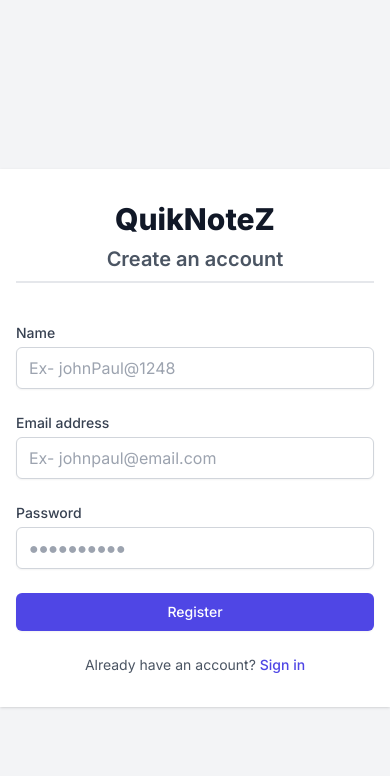
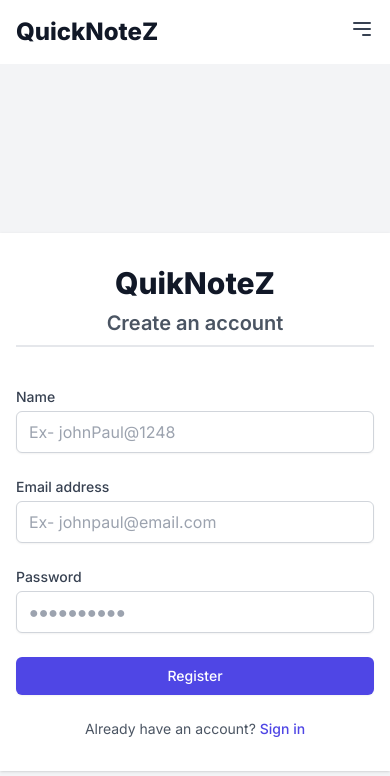
Before and after one commit to YasithaRDK/Notes-Managing-NextJS-App, a Next.js app: page /register in a window 390 px wide. Shown: the top 776 px of the page. Built offline with nearby package versions, Linux system fonts and the light colour scheme.

Commit message:
create navbar UI

```diff
--- a/app/layout.jsx
+++ b/app/layout.jsx
@@ -1,5 +1,6 @@
 import { Inter } from "next/font/google";
 import "@/styles/globals.css";
+import Navbar from "@/components/Navbar";
 
 const inter = Inter({ subsets: ["latin"] });
 
@@ -11,7 +12,10 @@ export const metadata = {
 export default function RootLayout({ children }) {
   return (
     <html lang="en">
-      <body className={inter.className}>{children}</body>
+      <body className={inter.className}>
+        <Navbar />
+        {children}
+      </body>
     </html>
   );
 }
--- a/app/login/page.jsx
+++ b/app/login/page.jsx
@@ -11,7 +11,7 @@ const LoginPage = () => {
 
   return (
     <section className="min-h-screen flex flex-col justify-center py-12 sm:px-6 lg:px-8">
-      <div className="mt-8 sm:mx-auto sm:w-full sm:max-w-md">
+      <div className="sm:mx-auto sm:w-full sm:max-w-md">
         <div className="bg-white py-8 px-4 shadow sm:rounded-lg sm:px-10">
           <div className="authFormHeader">
             <h2 className="authFormLogo">QuikNoteZ</h2>
--- /dev/null
+++ b/components/Navbar.jsx
@@ -0,0 +1,69 @@
+"use client";
+
+import React, { useState } from "react";
+
+const Navbar = () => {
+  const [isMenuOpen, setIsMenuOpen] = useState(false);
+
+  const toggleMenu = () => {
+    setIsMenuOpen(!isMenuOpen);
+  };
+
+  return (
+    <nav className="bg-white p-4 relative">
+      <div className="container mx-auto flex justify-between items-center">
+        {/* Logo */}
+        <div className="text-gray-900 font-extrabold text-2xl">QuickNoteZ</div>
+
+        {/* Navbar links */}
+        <div className="md:flex hidden space-x-4">
+          <a href="#" className="black_btn">
+            Create
+          </a>
+          <a href="#" className="outline_btn">
+            SignOut
+          </a>
+        </div>
+
+        {/* Hamburger icon (for mobile) */}
+        <div className="md:hidden">
+          <button
+            onClick={toggleMenu}
+            className="text-gray-700 focus:outline-none"
+          >
+            <svg
+              xmlns="http://www.w3.org/2000/svg"
+              className="h-6 w-6"
+              fill="none"
+              viewBox="0 0 24 24"
+              stroke="currentColor"
+            >
+              <path
+                strokeLinecap="round"
+                strokeLinejoin="round"
+                strokeWidth={2}
+                d="M4 6h16M4 12h16m-7 6h7"
+              />
+            </svg>
+          </button>
+        </div>
+      </div>
+
+      {/* Mobile menu (hidden by default) */}
+      <div
+        className={`absolute top-full mt-1 right-1 bg-white md:hidden rounded-md ${
+          isMenuOpen ? "block" : "hidden"
+        }`}
+      >
+        <a href="#" className="block py-2 px-10 ms-14 text-gray-800">
+          Create Note
+        </a>
+        <a href="#" className="block py-2 px-10 ms-14 text-gray-800">
+          SignOut
+        </a>
+      </div>
+    </nav>
+  );
+};
+
+export default Navbar;
--- a/styles/globals.css
+++ b/styles/globals.css
@@ -4,6 +4,14 @@
 
 body {
   @apply bg-gray-100;
+}
+
+.black_btn {
+  @apply rounded-full border border-black bg-black py-1.5 px-5 text-white transition-all hover:bg-white hover:text-black text-center text-sm flex items-center justify-center;
+}
+
+.outline_btn {
+  @apply rounded-full border border-black bg-transparent py-1.5 px-5 text-black transition-all hover:bg-black hover:text-white text-center text-sm flex items-center justify-center;
 }
 
 /**Login && Register */
```
